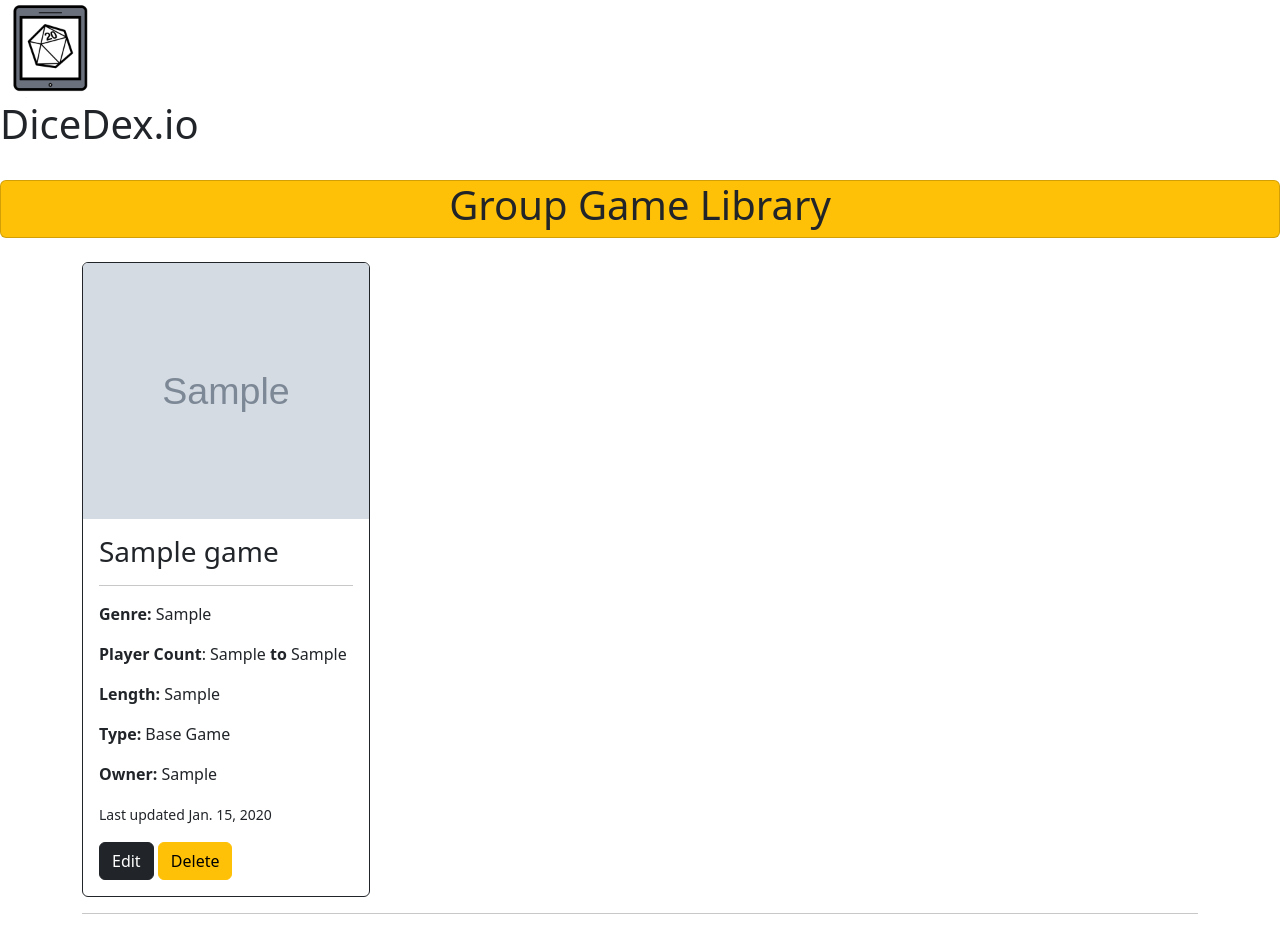
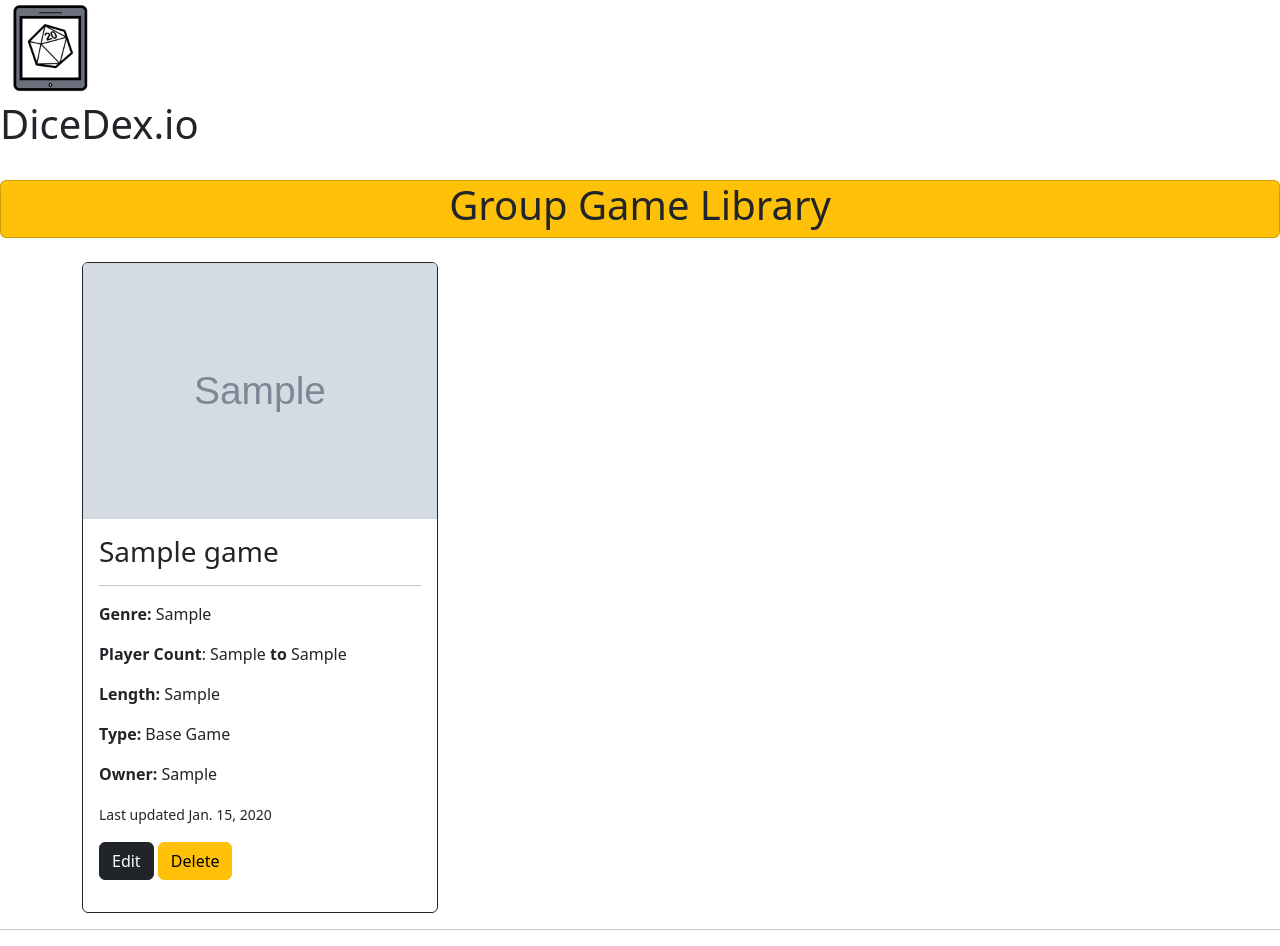
Before and after one commit to ak89mkii/dicedex.io, a Django app: page /library/ in a window 1280 px wide. Before the commit the page ends 914 px from the top, so only its background shows below. Run offline with Django 3.2, Linux system fonts and the light colour scheme; tables that the repository leaves empty hold one stand-in row (values such as "Sample post"); grey boxes marked "Sample" are stand-in pictures.

Commit message:
Fixed card styling.

```diff
--- a/dicedex_app/static/css/style.css
+++ b/dicedex_app/static/css/style.css
@@ -1,4 +1,14 @@
+.card {
+    /* height: 100px; */
+    /* width: 18hv; */
+}
+
+/* .row {
+    padding: 10px;
+} */
+
 .card-img-top {
+    /* margin: 2px; */
     width: 100%;
     height: 20vw;
     object-fit: cover;
--- a/dicedex_app/templates/library/index.html
+++ b/dicedex_app/templates/library/index.html
@@ -8,14 +8,13 @@
 </div>
 <br>
 
-<div class="container">
-  <div class="row">
-
     <!-- Column 1 -->
     <div class="container">
+      <div class="row row-cols-1 row-cols-md-3 g-4">
 
       {% for game in games %}
-      <div class="card border-dark mb-3" style="width: 18rem;">
+      <div class="col">
+      <div class="card border-dark mb-3 mx-auto h-100" >
         <img src={{ game.image }} class="card-img-top" alt="...">
         <div class="card-body">
           <h3 class="card-title">{{ game.title }}</h3>
@@ -30,10 +29,11 @@
           <a href="#" class="btn btn-warning">Delete</a>
         </div>
       </div>
-      <hr />
+      </div>
       {% endfor %}
 
+      </div>
     </div>
-</div>
+    <hr/>
 
 {% endblock %}
```
